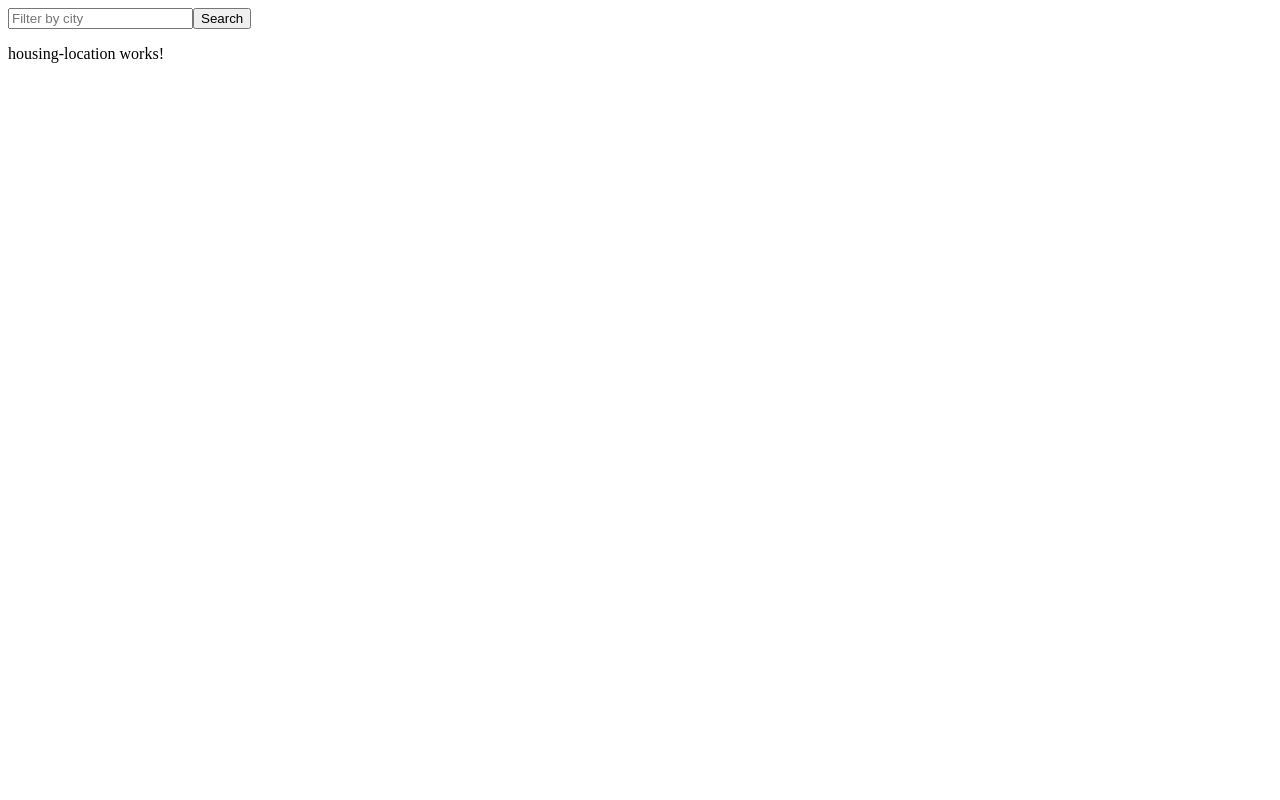
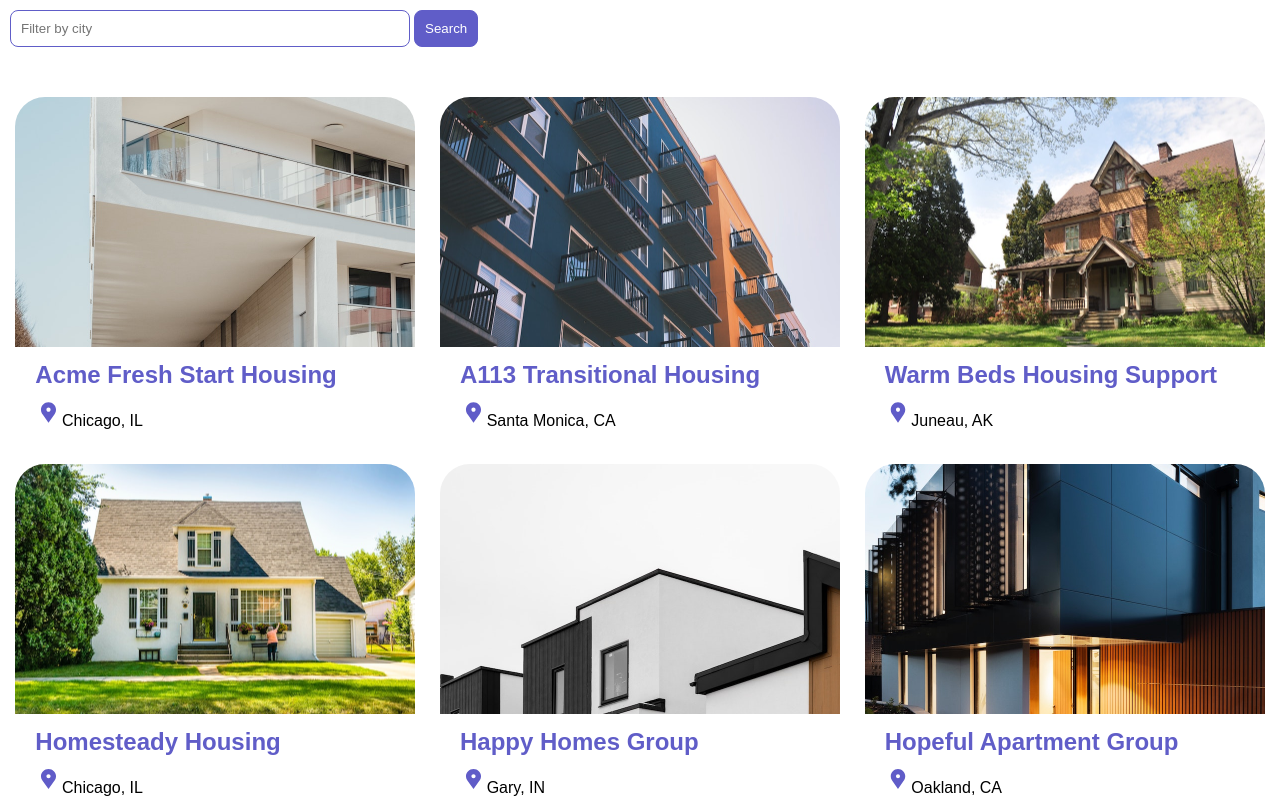
Before and after one commit to JesusMatinezClavel/Housing-web---Angular-courses, an Angular app: page / in a window 1280 px wide. Shown: the top 800 px of the page. Built offline with nearby package versions, Linux system fonts and the light colour scheme.

Commit message:
FEAT -> Created Input for housingComponent component || Created inferface for the HousingLocation || Looped the housingComponent to show the HousingLocations in the home component using *ngFor || Applied CSS provided by the course

```diff
--- a/src/app/app.component.css
+++ b/src/app/app.component.css
@@ -0,0 +1,12 @@
+:host {
+    --content-padding: 10px;
+  }
+  header {
+    display: block;
+    height: 60px;
+    padding: var(--content-padding);
+    box-shadow: 0px 5px 25px var(--shadow-color);
+  }
+  .content {
+    padding: var(--content-padding);
+  }
--- a/src/app/home/home.component.css
+++ b/src/app/home/home.component.css
@@ -0,0 +1,40 @@
+.results {
+    display: grid;
+    column-gap: 14px;
+    row-gap: 14px;
+    grid-template-columns: repeat(auto-fill, minmax(400px, 400px));
+    margin-top: 50px;
+    justify-content: space-around;
+  }
+
+  input[type="text"] {
+    border: solid 1px var(--primary-color);
+    padding: 10px;
+    border-radius: 8px;
+    margin-right: 4px;
+    display: inline-block;
+    width: 30%;
+  }
+
+  button {
+    padding: 10px;
+    border: solid 1px var(--primary-color);
+    background: var(--primary-color);
+    color: white;
+    border-radius: 8px;
+  }
+
+  @media (min-width: 500px) and (max-width: 768px) {
+    .results {
+        grid-template-columns: repeat(2, 1fr);
+    }
+    input[type="text"] {
+        width: 70%;
+    }
+  }
+
+  @media (max-width: 499px) {
+    .results {
+        grid-template-columns: 1fr;
+    }
+  }
--- a/src/app/home/home.component.ts
+++ b/src/app/home/home.component.ts
@@ -2,6 +2,7 @@
 import { CommonModule } from '@angular/common';
 
 import { HousingLocationComponent } from "../housing-location/housing-location.component";
+import { HousingLocation } from "../housing-location";
 
 @Component({
   selector: 'app-home',
@@ -15,11 +16,116 @@
       </form>
     </section>
     <section class="results">
-      <app-housing-location></app-housing-location>
+      <app-housing-location
+      *ngFor="let housingLocation of housingLocationList"
+      [housingLocation]="housingLocation">
+
+      </app-housing-location>
     </section>
   `,
   styleUrls: ['./home.component.css'],
 })
 export class HomeComponent {
-
+  housingLocationList: HousingLocation[] = [
+    {
+      id: 0,
+      name: 'Acme Fresh Start Housing',
+      city: 'Chicago',
+      state: 'IL',
+      photo: '/assets/bernard-hermant-CLKGGwIBTaY-unsplash.jpg',
+      availableUnits: 4,
+      wifi: true,
+      laundry: true
+    },
+    {
+      id: 1,
+      name: 'A113 Transitional Housing',
+      city: 'Santa Monica',
+      state: 'CA',
+      photo: '/assets/brandon-griggs-wR11KBaB86U-unsplash.jpg',
+      availableUnits: 0,
+      wifi: false,
+      laundry: true
+    },
+    {
+      id: 2,
+      name: 'Warm Beds Housing Support',
+      city: 'Juneau',
+      state: 'AK',
+      photo: '/assets/i-do-nothing-but-love-lAyXdl1-Wmc-unsplash.jpg',
+      availableUnits: 1,
+      wifi: false,
+      laundry: false
+    },
+    {
+      id: 3,
+      name: 'Homesteady Housing',
+      city: 'Chicago',
+      state: 'IL',
+      photo: '/assets/ian-macdonald-W8z6aiwfi1E-unsplash.jpg',
+      availableUnits: 1,
+      wifi: true,
+      laundry: false
+    },
+    {
+      id: 4,
+      name: 'Happy Homes Group',
+      city: 'Gary',
+      state: 'IN',
+      photo: '/assets/krzysztof-hepner-978RAXoXnH4-unsplash.jpg',
+      availableUnits: 1,
+      wifi: true,
+      laundry: false
+    },
+    {
+      id: 5,
+      name: 'Hopeful Apartment Group',
+      city: 'Oakland',
+      state: 'CA',
+      photo: '/assets/r-architecture-JvQ0Q5IkeMM-unsplash.jpg',
+      availableUnits: 2,
+      wifi: true,
+      laundry: true
+    },
+    {
+      id: 6,
+      name: 'Seriously Safe Towns',
+      city: 'Oakland',
+      state: 'CA',
+      photo: '/assets/phil-hearing-IYfp2Ixe9nM-unsplash.jpg',
+      availableUnits: 5,
+      wifi: true,
+      laundry: true
+    },
+    {
+      id: 7,
+      name: 'Hopeful Housing Solutions',
+      city: 'Oakland',
+      state: 'CA',
+      photo: '/assets/r-architecture-GGupkreKwxA-unsplash.jpg',
+      availableUnits: 2,
+      wifi: true,
+      laundry: true
+    },
+    {
+      id: 8,
+      name: 'Seriously Safe Towns',
+      city: 'Oakland',
+      state: 'CA',
+      photo: '/assets/saru-robert-9rP3mxf8qWI-unsplash.jpg',
+      availableUnits: 10,
+      wifi: false,
+      laundry: false
+    },
+    {
+      id: 9,
+      name: 'Capital Safe Towns',
+      city: 'Portland',
+      state: 'OR',
+      photo: '/assets/webaliser-_TPTXZd9mOo-unsplash.jpg',
+      availableUnits: 6,
+      wifi: true,
+      laundry: true
+    }
+  ]
 }
--- /dev/null
+++ b/src/app/housing-location.ts
@@ -0,0 +1,10 @@
+export interface HousingLocation {
+    id: number,
+    name: string,
+    city: string,
+    state: string,
+    photo: string,
+    availableUnits: number,
+    wifi: boolean,
+    laundry: boolean
+}
--- a/src/app/housing-location/housing-location.component.css
+++ b/src/app/housing-location/housing-location.component.css
@@ -0,0 +1,31 @@
+.listing {
+    background: var(--accent-color);
+    border-radius: 30px;
+    padding-bottom: 30px;
+  }
+  .listing-heading {
+    color: var(--primary-color);
+    padding: 10px 20px 0 20px;
+  }
+  .listing-photo {
+    height: 250px;
+    width: 100%;
+    object-fit: cover;
+    border-radius: 30px 30px 0 0;
+  }
+  .listing-location {
+    padding: 10px 20px 20px 20px;
+  }
+  .listing-location::before {
+    content: url("/assets/location-pin.svg") / "";
+  }
+
+  section.listing a {
+    padding-left: 20px;
+    text-decoration: none;
+    color: var(--primary-color);
+  }
+  section.listing a::after {
+    content: "\203A";
+    margin-left: 5px;
+  }
--- a/src/app/housing-location/housing-location.component.ts
+++ b/src/app/housing-location/housing-location.component.ts
@@ -1,17 +1,20 @@
-import { Component } from '@angular/core';
+import { Component, Input } from '@angular/core';
 import { CommonModule } from '@angular/common';
+import { HousingLocation } from "../housing-location";
 
 @Component({
   selector: 'app-housing-location',
   standalone: true,
   imports: [CommonModule],
   template: `
-    <p>
-      housing-location works!
-    </p>
+<section>
+  <img class="listing-photo" [src]="housingLocation.photo" alt="Exterior photo of {{housingLocation.name}}">
+  <h2 class="listing-heading">{{housingLocation.name}}</h2>
+  <p class="listing-location">{{housingLocation.city}}, {{housingLocation.state}}</p>
+</section>
   `,
   styleUrls: ['./housing-location.component.css']
 })
 export class HousingLocationComponent {
-
+  @Input() housingLocation!: HousingLocation
 }
--- a/src/styles.css
+++ b/src/styles.css
@@ -1 +1,22 @@
-/* You can add global styles to this file, and also import other style files */
+/* You can add global styles to this file, and also import other style files */* {
+  margin: 0;
+  padding: 0;
+}
+
+body {
+  font-family: 'Be Vietnam Pro', sans-serif;
+}
+:root {
+  --primary-color: #605DC8;
+  --secondary-color: #8B89E6;
+  --accent-color: #e8e7fa;
+  --shadow-color: #E8E8E8;
+}
+
+button.primary {
+  padding: 10px;
+  border: solid 1px var(--primary-color);
+  background: var(--primary-color);
+  color: white;
+  border-radius: 8px;
+}
```
Also changed, not shown: src/app/details/details.component.ts (added, +17 -0 lines), src/app/details/details.component.css (added), 1 other file (tests, documents, lock files or other folders).
